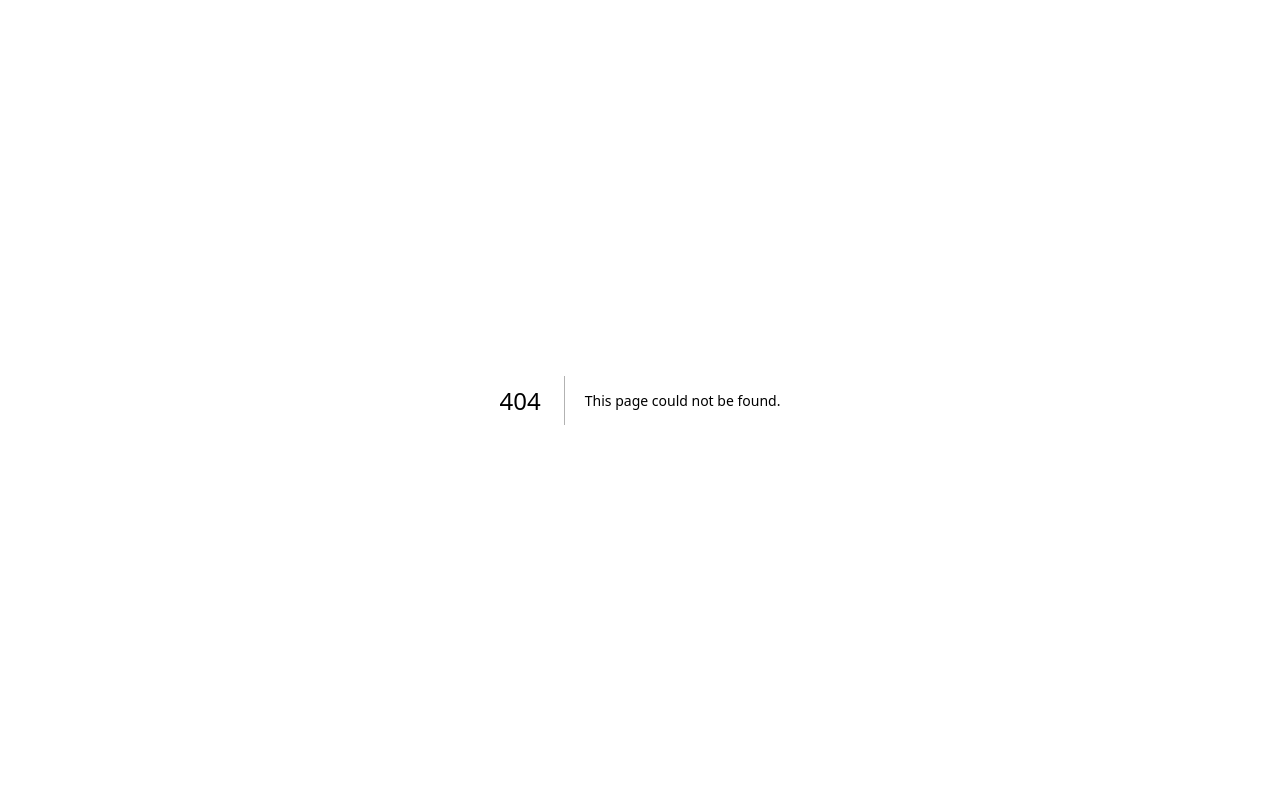
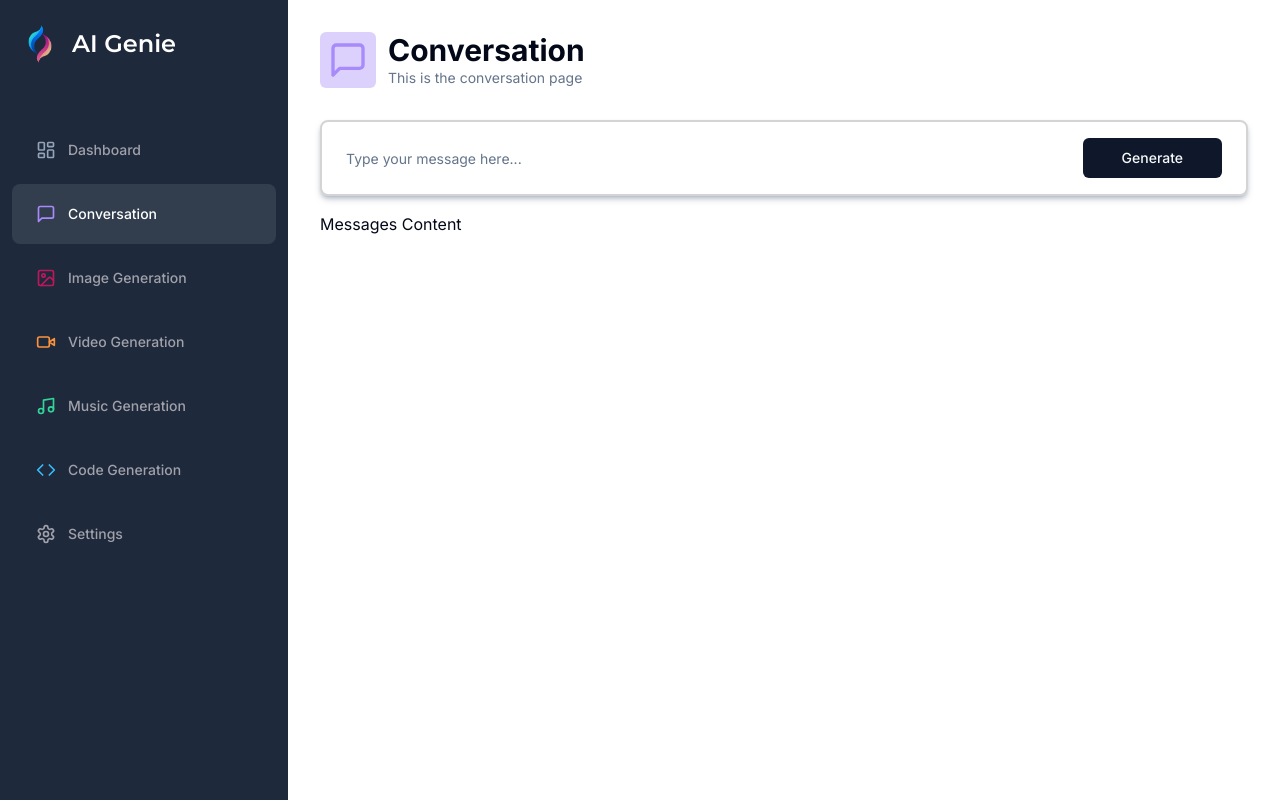
Before and after one commit to willvernon/genie-ai-studio, a Next.js app: page /conversation in a window 1280 px wide. Before the commit this address had no page. Built offline with nearby package versions, Linux system fonts and the light colour scheme.

Commit message:
feat- Convo page

```diff
--- /dev/null
+++ b/app/(dashboard)/(routes)/conversation/constants.ts
@@ -0,0 +1,7 @@
+import * as z from 'zod';
+
+export const formSchema = z.object({
+  prompt: z.string().min(1, {
+    message: 'Prompt must be at least 1 character long'
+  })
+});
--- /dev/null
+++ b/app/(dashboard)/(routes)/conversation/page.tsx
@@ -0,0 +1,77 @@
+'use client'
+
+import React from 'react'
+import * as z from 'zod'
+import { MessageSquare } from 'lucide-react'
+import { useForm } from 'react-hook-form'
+import { zodResolver } from '@hookform/resolvers/zod'
+
+import { Heading } from '@/components/heading'
+import { Form, FormControl, FormField, FormItem } from '@/components/ui/form'
+import { formSchema } from './constants'
+import { Input } from '@/components/ui/input'
+import { Button } from '@/components/ui/button'
+
+function ConversationPage() {
+	const form = useForm<z.infer<typeof formSchema>>({
+		resolver: zodResolver(formSchema),
+		defaultValues: {
+			prompt: '',
+		},
+	})
+
+	const isLoading = form.formState.isSubmitting
+
+	const onSubmit = async (values: z.infer<typeof formSchema>) => {
+		console.log(values)
+	}
+
+	return (
+		<div>
+			<Heading
+				title="Conversation"
+				description="This is the conversation page"
+				icon={MessageSquare}
+				iconColor="text-violet-400"
+				bgColor="bg-violet-400/40"
+			/>
+			<div className="px-4 lg:px-8">
+				<div>
+					<Form {...form}>
+						<form
+							onSubmit={form.handleSubmit(onSubmit)}
+							className="rounded-lg border-2 border-[#0000002b] shadow-md shadow-slate-500/40 w-full p-4 px-3 md:px-6 focus-within:shadow-sm grid grid-cols-12 gap-2"
+						>
+							<FormField
+								name="prompt"
+								render={({ field }) => (
+									<FormItem className="col-span-12 lg:col-span-10">
+										<FormControl className="m-0 p-0">
+											<Input
+												className="border-0 outline-none focus-visible:ring-0 focus-visible:ring-transparent"
+												disabled={isLoading}
+												placeholder="Type your message here..."
+												{...field}
+											/>
+										</FormControl>
+									</FormItem>
+								)}
+							/>
+							<Button
+								className="col-span-12 lg:col-span-2 w-full"
+								disabled={isLoading}
+							>
+								Generate
+							</Button>
+						</form>
+					</Form>
+				</div>
+        <div className="space-y-4 mt-4">
+          Messages Content
+        </div>
+			</div>
+		</div>
+	)
+}
+
+export default ConversationPage
--- /dev/null
+++ b/components/heading.tsx
@@ -0,0 +1,30 @@
+import { cn } from '@/lib/utils'
+import { LucideIcon } from 'lucide-react'
+
+interface HeadingProps {
+	title: string
+	description: string
+	icon: LucideIcon
+	iconColor?: string
+	bgColor?: string
+}
+
+export const Heading = ({
+	title,
+	description,
+	icon: Icon,
+	iconColor,
+	bgColor,
+}: HeadingProps) => {
+	return (
+		<div className="px-4 lg:px-8 flex items-center gap-x-3 mb-8">
+			<div className={cn('p-2 w-fit rounded-md', bgColor)}>
+				<Icon className={cn('w-10 h-10', iconColor)} />
+			</div>
+			<div>
+				<h2 className="text-3xl font-bold">{title}</h2>
+				<p className="text-sm text-muted-foreground">{description}</p>
+			</div>
+		</div>
+	)
+}
--- /dev/null
+++ b/components/ui/form.tsx
@@ -0,0 +1,176 @@
+import * as React from "react"
+import * as LabelPrimitive from "@radix-ui/react-label"
+import { Slot } from "@radix-ui/react-slot"
+import {
+  Controller,
+  ControllerProps,
+  FieldPath,
+  FieldValues,
+  FormProvider,
+  useFormContext,
+} from "react-hook-form"
+
+import { cn } from "@/lib/utils"
+import { Label } from "@/components/ui/label"
+
+const Form = FormProvider
+
+type FormFieldContextValue<
+  TFieldValues extends FieldValues = FieldValues,
+  TName extends FieldPath<TFieldValues> = FieldPath<TFieldValues>
+> = {
+  name: TName
+}
+
+const FormFieldContext = React.createContext<FormFieldContextValue>(
+  {} as FormFieldContextValue
+)
+
+const FormField = <
+  TFieldValues extends FieldValues = FieldValues,
+  TName extends FieldPath<TFieldValues> = FieldPath<TFieldValues>
+>({
+  ...props
+}: ControllerProps<TFieldValues, TName>) => {
+  return (
+    <FormFieldContext.Provider value={{ name: props.name }}>
+      <Controller {...props} />
+    </FormFieldContext.Provider>
+  )
+}
+
+const useFormField = () => {
+  const fieldContext = React.useContext(FormFieldContext)
+  const itemContext = React.useContext(FormItemContext)
+  const { getFieldState, formState } = useFormContext()
+
+  const fieldState = getFieldState(fieldContext.name, formState)
+
+  if (!fieldContext) {
+    throw new Error("useFormField should be used within <FormField>")
+  }
+
+  const { id } = itemContext
+
+  return {
+    id,
+    name: fieldContext.name,
+    formItemId: `${id}-form-item`,
+    formDescriptionId: `${id}-form-item-description`,
+    formMessageId: `${id}-form-item-message`,
+    ...fieldState,
+  }
+}
+
+type FormItemContextValue = {
+  id: string
+}
+
+const FormItemContext = React.createContext<FormItemContextValue>(
+  {} as FormItemContextValue
+)
+
+const FormItem = React.forwardRef<
+  HTMLDivElement,
+  React.HTMLAttributes<HTMLDivElement>
+>(({ className, ...props }, ref) => {
+  const id = React.useId()
+
+  return (
+    <FormItemContext.Provider value={{ id }}>
+      <div ref={ref} className={cn("space-y-2", className)} {...props} />
+    </FormItemContext.Provider>
+  )
+})
+FormItem.displayName = "FormItem"
+
+const FormLabel = React.forwardRef<
+  React.ElementRef<typeof LabelPrimitive.Root>,
+  React.ComponentPropsWithoutRef<typeof LabelPrimitive.Root>
+>(({ className, ...props }, ref) => {
+  const { error, formItemId } = useFormField()
+
+  return (
+    <Label
+      ref={ref}
+      className={cn(error && "text-destructive", className)}
+      htmlFor={formItemId}
+      {...props}
+    />
+  )
+})
+FormLabel.displayName = "FormLabel"
+
+const FormControl = React.forwardRef<
+  React.ElementRef<typeof Slot>,
+  React.ComponentPropsWithoutRef<typeof Slot>
+>(({ ...props }, ref) => {
+  const { error, formItemId, formDescriptionId, formMessageId } = useFormField()
+
+  return (
+    <Slot
+      ref={ref}
+      id={formItemId}
+      aria-describedby={
+        !error
+          ? `${formDescriptionId}`
+          : `${formDescriptionId} ${formMessageId}`
+      }
+      aria-invalid={!!error}
+      {...props}
+    />
+  )
+})
+FormControl.displayName = "FormControl"
+
+const FormDescription = React.forwardRef<
+  HTMLParagraphElement,
+  React.HTMLAttributes<HTMLParagraphElement>
+>(({ className, ...props }, ref) => {
+  const { formDescriptionId } = useFormField()
+
+  return (
+    <p
+      ref={ref}
+      id={formDescriptionId}
+      className={cn("text-sm text-muted-foreground", className)}
+      {...props}
+    />
+  )
+})
+FormDescription.displayName = "FormDescription"
+
+const FormMessage = React.forwardRef<
+  HTMLParagraphElement,
+  React.HTMLAttributes<HTMLParagraphElement>
+>(({ className, children, ...props }, ref) => {
+  const { error, formMessageId } = useFormField()
+  const body = error ? String(error?.message) : children
+
+  if (!body) {
+    return null
+  }
+
+  return (
+    <p
+      ref={ref}
+      id={formMessageId}
+      className={cn("text-sm font-medium text-destructive", className)}
+      {...props}
+    >
+      {body}
+    </p>
+  )
+})
+FormMessage.displayName = "FormMessage"
+
+export {
+  useFormField,
+  Form,
+  FormItem,
+  FormLabel,
+  FormControl,
+  FormDescription,
+  FormMessage,
+  FormField,
+}
--- /dev/null
+++ b/components/ui/input.tsx
@@ -0,0 +1,25 @@
+import * as React from "react"
+
+import { cn } from "@/lib/utils"
+
+export interface InputProps
+  extends React.InputHTMLAttributes<HTMLInputElement> {}
+
+const Input = React.forwardRef<HTMLInputElement, InputProps>(
+  ({ className, type, ...props }, ref) => {
+    return (
+      <input
+        type={type}
+        className={cn(
+          "flex h-10 w-full rounded-md border border-input bg-background px-3 py-2 text-sm ring-offset-background file:border-0 file:bg-transparent file:text-sm file:font-medium placeholder:text-muted-foreground focus-visible:outline-none focus-visible:ring-2 focus-visible:ring-ring focus-visible:ring-offset-2 disabled:cursor-not-allowed disabled:opacity-50",
+          className
+        )}
+        ref={ref}
+        {...props}
+      />
+    )
+  }
+)
+Input.displayName = "Input"
+
+export { Input }
--- /dev/null
+++ b/components/ui/label.tsx
@@ -0,0 +1,26 @@
+"use client"
+
+import * as React from "react"
+import * as LabelPrimitive from "@radix-ui/react-label"
+import { cva, type VariantProps } from "class-variance-authority"
+
+import { cn } from "@/lib/utils"
+
+const labelVariants = cva(
+  "text-sm font-medium leading-none peer-disabled:cursor-not-allowed peer-disabled:opacity-70"
+)
+
+const Label = React.forwardRef<
+  React.ElementRef<typeof LabelPrimitive.Root>,
+  React.ComponentPropsWithoutRef<typeof LabelPrimitive.Root> &
+    VariantProps<typeof labelVariants>
+>(({ className, ...props }, ref) => (
+  <LabelPrimitive.Root
+    ref={ref}
+    className={cn(labelVariants(), className)}
+    {...props}
+  />
+))
+Label.displayName = LabelPrimitive.Root.displayName
+
+export { Label }
--- a/package.json
+++ b/package.json
@@ -10,7 +10,9 @@
   },
   "dependencies": {
     "@clerk/nextjs": "^4.23.2",
+    "@hookform/resolvers": "^3.2.0",
     "@radix-ui/react-dialog": "^1.0.4",
+    "@radix-ui/react-label": "^2.0.2",
     "@radix-ui/react-slot": "^1.0.2",
     "@types/node": "20.4.4",
     "@types/react": "18.2.15",
@@ -27,9 +29,11 @@
     "postcss": "8.4.27",
     "react": "18.2.0",
     "react-dom": "18.2.0",
+    "react-hook-form": "^7.45.4",
     "tailwind-merge": "^1.14.0",
     "tailwindcss": "3.3.3",
     "tailwindcss-animate": "^1.0.6",
-    "typescript": "5.1.6"
+    "typescript": "5.1.6",
+    "zod": "^3.21.4"
   }
 }
```
Also changed, not shown: 1 other file (tests, documents, lock files or other folders).
